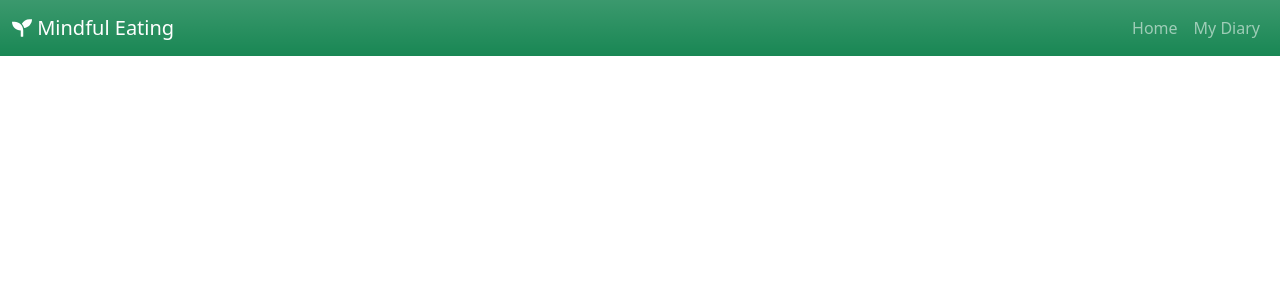
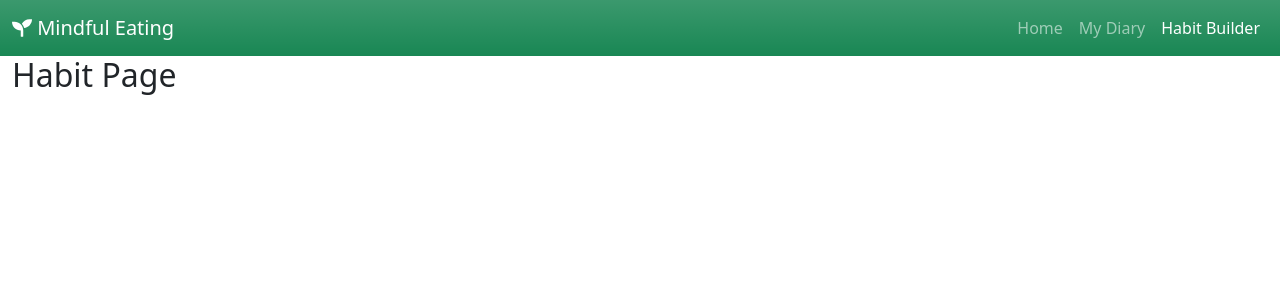
Before and after one commit to AnnaTarasiuk8/mindful-eating, an Angular app: page /habits in a window 1280 px wide. Before the commit this address led to /. Shown: the top 300 px of the page. Built offline with nearby package versions, Linux system fonts and the light colour scheme.

Commit message:
Create the Habits page, routing, and component

```diff
--- a/src/app/app-routing.module.ts
+++ b/src/app/app-routing.module.ts
@@ -3,10 +3,12 @@ import { CommonModule } from '@angular/common';
 import { RouterModule, Routes } from '@angular/router';
 import { HomepageComponent } from './homepage/homepage.component';
 import { DiaryComponent } from './diary/diary.component';
+import { HabitsComponent } from './habits/habits.component';
 
 const routes: Routes = [
   { path: '', component: HomepageComponent },
-  { path: 'diary', component: DiaryComponent }
+  { path: 'diary', component: DiaryComponent },
+  { path: 'habits', component: HabitsComponent },
 ];
 
 @NgModule({
--- a/src/app/app.module.ts
+++ b/src/app/app.module.ts
@@ -7,13 +7,15 @@ import { AppRoutingModule } from './app-routing.module';
 import { NavbarComponent } from './navbar/navbar.component';
 import { DiaryComponent } from './diary/diary.component';
 import { FontAwesomeModule } from '@fortawesome/angular-fontawesome';
+import { HabitsComponent } from './habits/habits.component';
 
 @NgModule({
   declarations: [
     AppComponent,
     HomepageComponent,
     NavbarComponent,
-    DiaryComponent
+    DiaryComponent,
+    HabitsComponent
   ],
   imports: [
     BrowserModule,
--- /dev/null
+++ b/src/app/habits/habits.component.html
@@ -0,0 +1 @@
+<h2>Habit Page</h2>
--- /dev/null
+++ b/src/app/habits/habits.component.ts
@@ -0,0 +1,15 @@
+import { Component, OnInit } from '@angular/core';
+
+@Component({
+  selector: 'app-habits',
+  templateUrl: './habits.component.html',
+  styleUrls: ['./habits.component.css']
+})
+export class HabitsComponent implements OnInit {
+
+  constructor() { }
+
+  ngOnInit(): void {
+  }
+
+}
--- a/src/app/navbar/navbar.component.html
+++ b/src/app/navbar/navbar.component.html
@@ -36,6 +36,15 @@
               My Diary
             </a>
           </li>
+          <li class="nav-item">
+            <a
+              class="nav-link"
+              [class.active]="'/habits' === currentUrl"
+              routerLink="/habits"
+            >
+              Habit Builder
+            </a>
+          </li>
         </ul>
       </div>
     </div>
```
Also changed, not shown: src/app/habits/habits.component.css (added), 1 other file (tests, documents, lock files or other folders).
